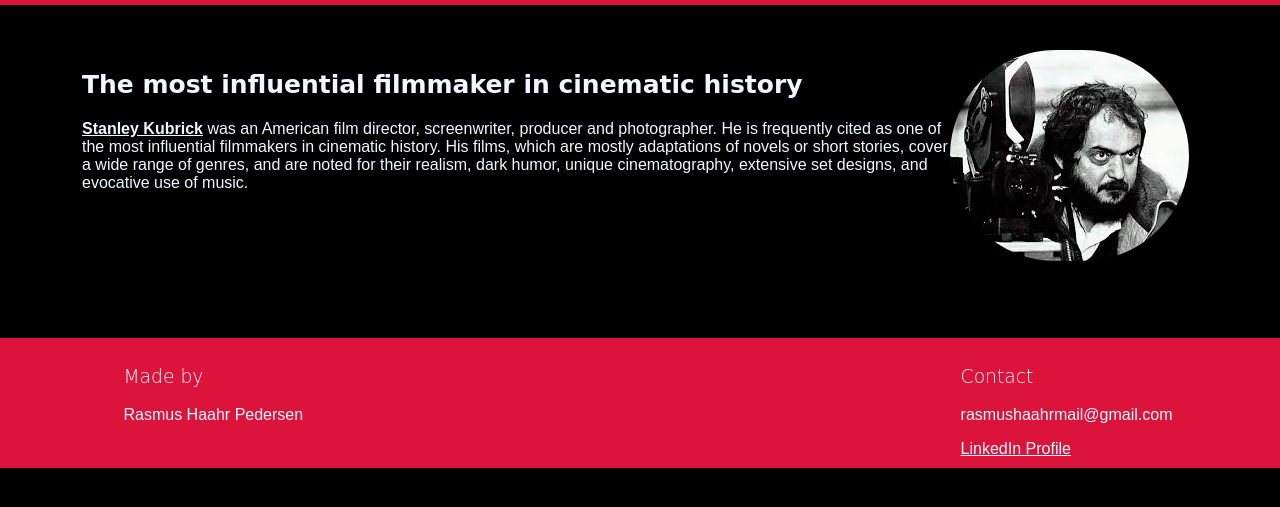
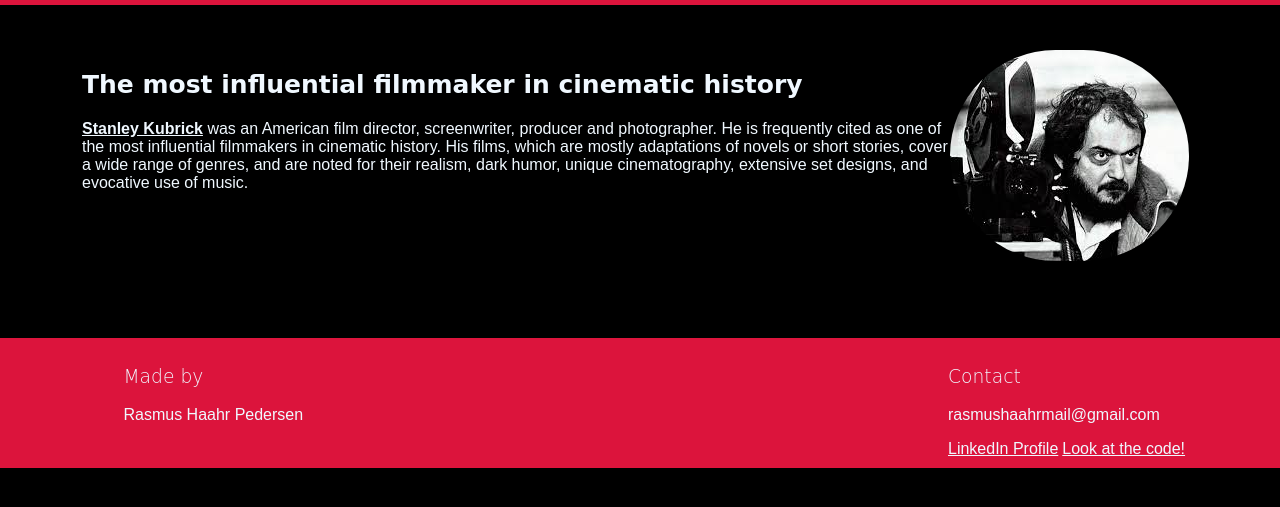
Before and after one commit to Haahr2111/stanley, a plain HTML site: page index.html in a window 1280 px wide. Shown: the part 95-602 px from the top of the page. Drawn offline with Linux system fonts and the light colour scheme; no server answers.

Commit message:
Update index.html

```diff
--- a/index.html
+++ b/index.html
@@ -44,6 +44,7 @@
             <h3>Contact</h3>
             <p>rasmushaahrmail@gmail.com</p>
             <a href="https://www.linkedin.com/in/rasmus-haahr-pedersen/" target="_blank">LinkedIn Profile</a>
+              <a href="https://github.com/Haahr2111/stanley/" target="_blank">Look at the code!</a>
         </div>
     </footer>
     <script src="javascript.js">
```
